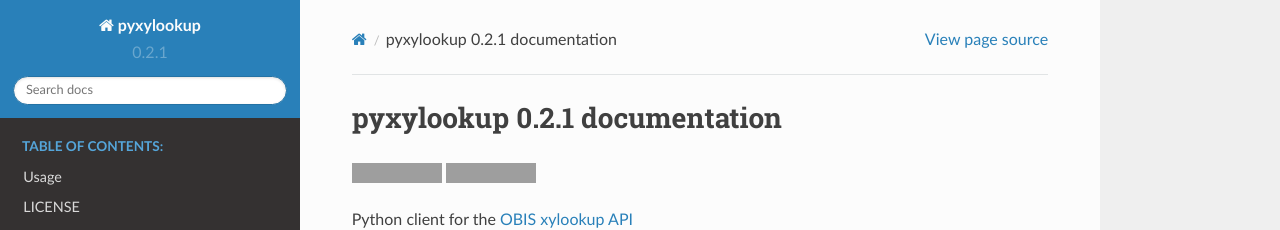
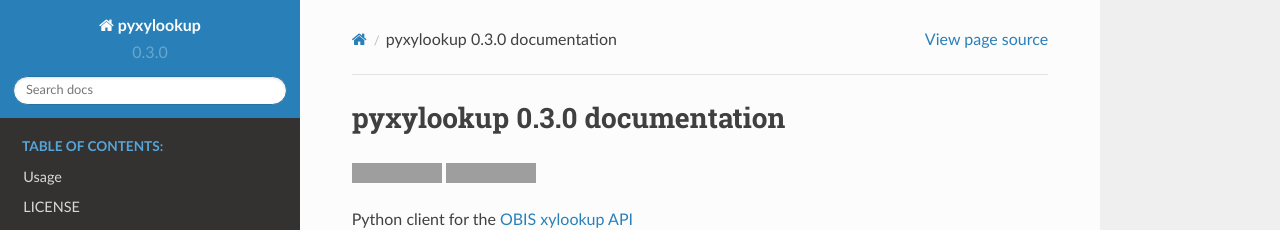
Before and after one commit to iobis/pyxylookup, a Sphinx documentation site: the page built from docs/index.rst, in a window 1280 px wide and 1335 px high. Shown: the top 230 px of the window. Built offline with Sphinx 7.4.7 and the Read the Docs theme 2.0.0, drawn with Linux system fonts in a browser that asks for light colours; grey boxes are pictures that could not be loaded.

Commit message:
bumped version

```diff
--- a/docs/conf.py
+++ b/docs/conf.py
@@ -54,9 +54,9 @@ author = u'Samuel Bosch'
 # built documents.
 #
 # The short X.Y version.
-version = u'0.2.1'
+version = u'0.3.0'
 # The full version, including alpha/beta/rc tags.
-release = u'0.2.1'
+release = u'0.3.0'
 
 # The language for content autogenerated by Sphinx. Refer to documentation
 # for a list of supported languages.
--- a/pyxylookup/__init__.py
+++ b/pyxylookup/__init__.py
@@ -17,7 +17,7 @@ Usage::
         lookup_xy([[0,0], [1,1]])
 """
 
-__version__ = '0.2.1'
+__version__ = '0.3.0'
 __title__ = 'pyxylookup'
 __author__ = 'Samuel Bosch'
 __license__ = 'MIT'
--- a/setup.py
+++ b/setup.py
@@ -3,7 +3,7 @@ import re
 from setuptools import setup
 from setuptools import find_packages
 
-version = '0.2.1'
+version = '0.3.0'
 
 with open('pyxylookup/__init__.py', 'r') as fd:
     version = re.search(r'^__version__\s*=\s*[\'"]([^\'"]*)[\'"]',
```
